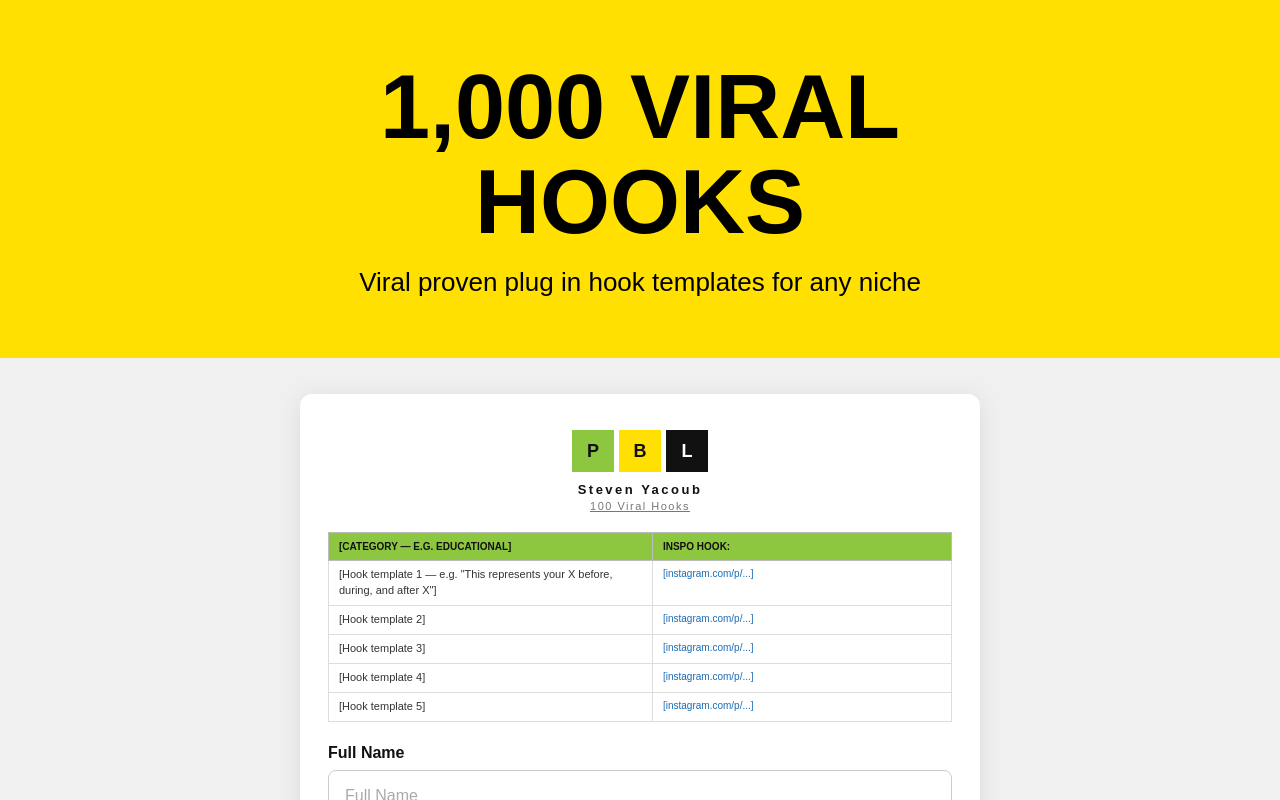
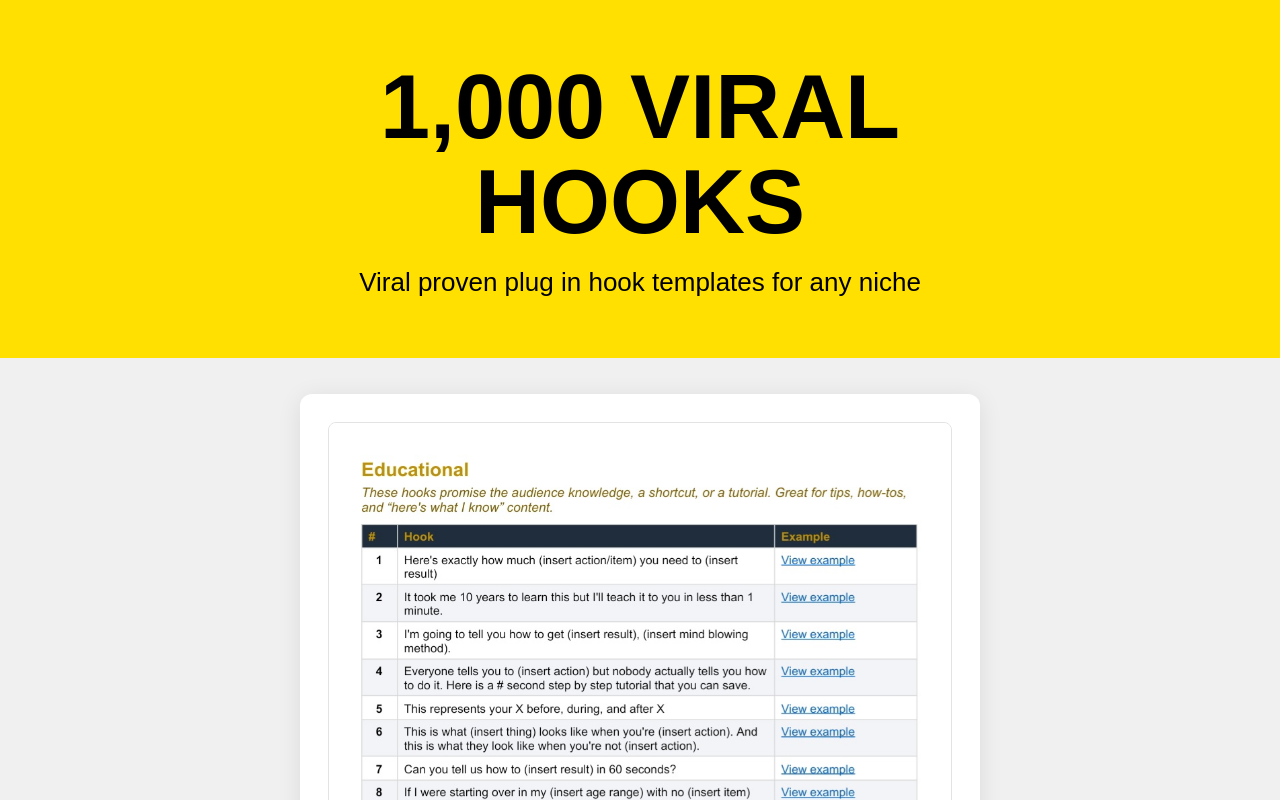
Before and after one commit to sevoyacoub/freebie-page, a plain HTML site: page index.html in a window 1280 px wide. Shown: the top 800 px of the page. Drawn offline with Linux system fonts and the light colour scheme.

Commit message:
Update index.html

```diff
--- a/index.html
+++ b/index.html
@@ -3,12 +3,12 @@
 <head>
   <meta charset="UTF-8" />
   <meta name="viewport" content="width=device-width, initial-scale=1.0"/>
-  <title>100 viral hooks</title>
+  <title>100 Viral Hooks</title>
   <style>
     * { margin: 0; padding: 0; box-sizing: border-box; }
     body { font-family: Arial, sans-serif; background: #f0f0f0; }
 
-    /* ===== HERO — changed to yellow ===== */
+    /* ===== HERO ===== */
     .hero {
       background-color: #FFE000;
       padding: 60px 24px;
@@ -34,55 +34,20 @@
       margin: 36px auto;
       background: #fff;
       border-radius: 12px;
-      padding: 36px 28px 40px;
+      padding: 28px 28px 40px;
       box-shadow: 0 4px 24px rgba(0,0,0,0.09);
     }
 
-    /* ===== LOGO BLOCK ===== */
-    .logo-area { text-align: center; margin-bottom: 6px; }
-    .pbl-logo { display: inline-flex; gap: 5px; margin-bottom: 10px; }
-    .logo-box {
-      width: 42px; height: 42px;
-      display: flex; align-items: center; justify-content: center;
-      font-weight: 900; font-size: 18px;
-    }
-    .logo-box.p { background: #8DC63F; color: #111; }
-    .logo-box.b { background: #FFE000; color: #111; }
-    .logo-box.l { background: #111; color: #fff; }
-    .brand-name {
-      font-size: 13px; font-weight: 700;
-      letter-spacing: 2.5px; color: #111; margin-bottom: 3px;
-    }
-    .doc-subtitle {
-      font-size: 11px; letter-spacing: 1.5px; color: #777;
-      text-decoration: underline;
-    }
-
-    /* ===== PREVIEW TABLE ===== */
-    .preview-table {
-      width: 100%; border-collapse: collapse;
-      margin: 20px 0 10px; font-size: 11px;
-    }
-    .preview-table thead tr { background: #8DC63F; }
-    .preview-table thead th {
-      padding: 8px 10px; text-align: left;
-      font-weight: 700; font-size: 10px;
-      text-transform: uppercase; color: #111;
-      border: 1px solid #bbb;
-    }
-    .preview-table tbody tr { border-bottom: 1px solid #eee; }
-    .preview-table tbody td {
-      padding: 6px 10px; color: #333;
-      vertical-align: top; line-height: 1.45;
-      border: 1px solid #ddd;
-    }
-    .preview-table tbody td:first-child { width: 52%; }
-    .preview-table tbody td.link-cell {
-      color: #1a6bb5; font-size: 10px; word-break: break-all;
+    /* ===== SCREENSHOT PREVIEW ===== */
+    .preview-image {
+      width: 100%;
+      display: block;
+      border-radius: 8px;
+      border: 1px solid #e3e3e3;
     }
 
     /* ===== FORM ===== */
-    .form-group { margin-top: 22px; }
+    .form-group { margin-top: 28px; }
     .form-group label {
       display: block; font-weight: 600;
       font-size: 16px; margin-bottom: 8px; color: #111;
@@ -107,18 +72,14 @@
     .submit-btn:hover { opacity: 0.88; }
     .submit-btn:disabled { opacity: 0.6; cursor: not-allowed; }
 
-    /* ===== THANK YOU ===== */
+    /* ===== THANK YOU / REDIRECT STATE ===== */
     #thank-you { display: none; text-align: center; padding: 40px 10px; }
     #thank-you h2 {
       font-size: 30px; font-weight: 900; color: #111; margin-bottom: 14px;
     }
     #thank-you p { font-size: 17px; color: #555; line-height: 1.65; }
-    #thank-you .dl-link {
-      display: inline-block; margin-top: 26px;
-      padding: 16px 40px; background: #FFE000;
-      color: #111; font-weight: 900;
-      text-decoration: none; border-radius: 8px;
-      font-size: 16px; letter-spacing: 1px;
+    #thank-you .redirect-note {
+      margin-top: 22px; font-size: 13px; color: #999;
     }
 
     /* ===== ERROR ===== */
@@ -139,48 +100,12 @@
   <!-- CARD -->
   <div class="card">
 
-    <!-- Logo -->
-    <div class="logo-area">
-      <div class="pbl-logo">
-        <div class="logo-box p">P</div>
-        <div class="logo-box b">B</div>
-        <div class="logo-box l">L</div>
-      </div>
-      <div class="brand-name">Steven Yacoub</div>
-      <div class="doc-subtitle">100 Viral Hooks</div>
-    </div>
-
-    <!-- Preview Table -->
-    <table class="preview-table">
-      <thead>
-        <tr>
-          <th>[Category — e.g. EDUCATIONAL]</th>
-          <th>INSPO HOOK:</th>
-        </tr>
-      </thead>
-      <tbody>
-        <tr>
-          <td>[Hook template 1 — e.g. "This represents your X before, during, and after X"]</td>
-          <td class="link-cell">[instagram.com/p/...]</td>
-        </tr>
-        <tr>
-          <td>[Hook template 2]</td>
-          <td class="link-cell">[instagram.com/p/...]</td>
-        </tr>
-        <tr>
-          <td>[Hook template 3]</td>
-          <td class="link-cell">[instagram.com/p/...]</td>
-        </tr>
-        <tr>
-          <td>[Hook template 4]</td>
-          <td class="link-cell">[instagram.com/p/...]</td>
-        </tr>
-        <tr>
-          <td>[Hook template 5]</td>
-          <td class="link-cell">[instagram.com/p/...]</td>
-        </tr>
-      </tbody>
-    </table>
+    <!-- Screenshot preview (must live in the same GitHub repo) -->
+    <img
+      src="Screenshot_20260618_015354_Docs.jpg"
+      alt="1000 Viral Hooks preview"
+      class="preview-image"
+    />
 
     <!-- Form -->
     <div id="form-wrapper">
@@ -196,23 +121,20 @@
       <button class="submit-btn" id="submit-btn" onclick="submitForm()">DOWNLOAD</button>
     </div>
 
-    <!-- Thank You (hidden until submit) -->
+    <!-- Shown briefly right before the redirect fires -->
     <div id="thank-you">
-      <h2>[Thank you headline — e.g. "You're in! 🎉"]</h2>
-      <p>
-        [Your custom message — e.g. "Your free hooks doc is on its way.
-        Check your inbox in the next few minutes."]
-      </p>
-      <a href="[PASTE YOUR FILE/DRIVE LINK HERE]" class="dl-link" target="_blank">
-        DOWNLOAD NOW
-      </a>
+      <h2>You're in! 🎉</h2>
+      <p>Your free hooks are on the way</p>
+      <p class="redirect-note">Redirecting you now...</p>
     </div>
 
   </div><!-- /card -->
 
   <script>
     // ⬇️ Paste your Google Apps Script Web App URL here
-    const SCRIPT_URL = 'https://script.google.com/macros/s/AKfycbxEPlHUy9wtenJiC7T_R9XG2OOZyGhvpVXDrmEJ-PN3T0103yN4z76QFVOOiAp9hTEr/exec';
+    const SCRIPT_URL   = 'https://script.google.com/macros/s/AKfycbxEPlHUy9wtenJiC7T_R9XG2OOZyGhvpVXDrmEJ-PN3T0103yN4z76QFVOOiAp9hTEr/exec';
+    // Where people land after submitting
+    const REDIRECT_URL = 'https://docs.google.com/document/d/1Ssu7Twfqx62tETWgwC42D6Ye_mNrMthdyQhHiT_DsfM/edit?usp=drivesdk';
 
     async function submitForm() {
       const name  = document.getElementById('inp-name').value.trim();
@@ -220,7 +142,6 @@
       const errEl = document.getElementById('email-error');
       const btn   = document.getElementById('submit-btn');
 
-      // Basic validation
       errEl.style.display = 'none';
       if (!email || !email.includes('@')) {
         errEl.style.display = 'block';
@@ -235,15 +156,18 @@
       body.append('email', email);
 
       try {
-        // no-cors = we can't read the response, but the request goes through
+        // no-cors = we can't read the response, but the request still goes through
         await fetch(SCRIPT_URL, { method: 'POST', mode: 'no-cors', body });
       } catch (_) {
-        // fetch may throw on opaque response — that's fine, data still saves
+        // an opaque-response throw here is normal, data still saves
       }
 
-      // Show thank you
       document.getElementById('form-wrapper').style.display = 'none';
       document.getElementById('thank-you').style.display = 'block';
+
+      setTimeout(() => {
+        window.location.href = REDIRECT_URL;
+      }, 1500);
     }
   </script>
 
```
